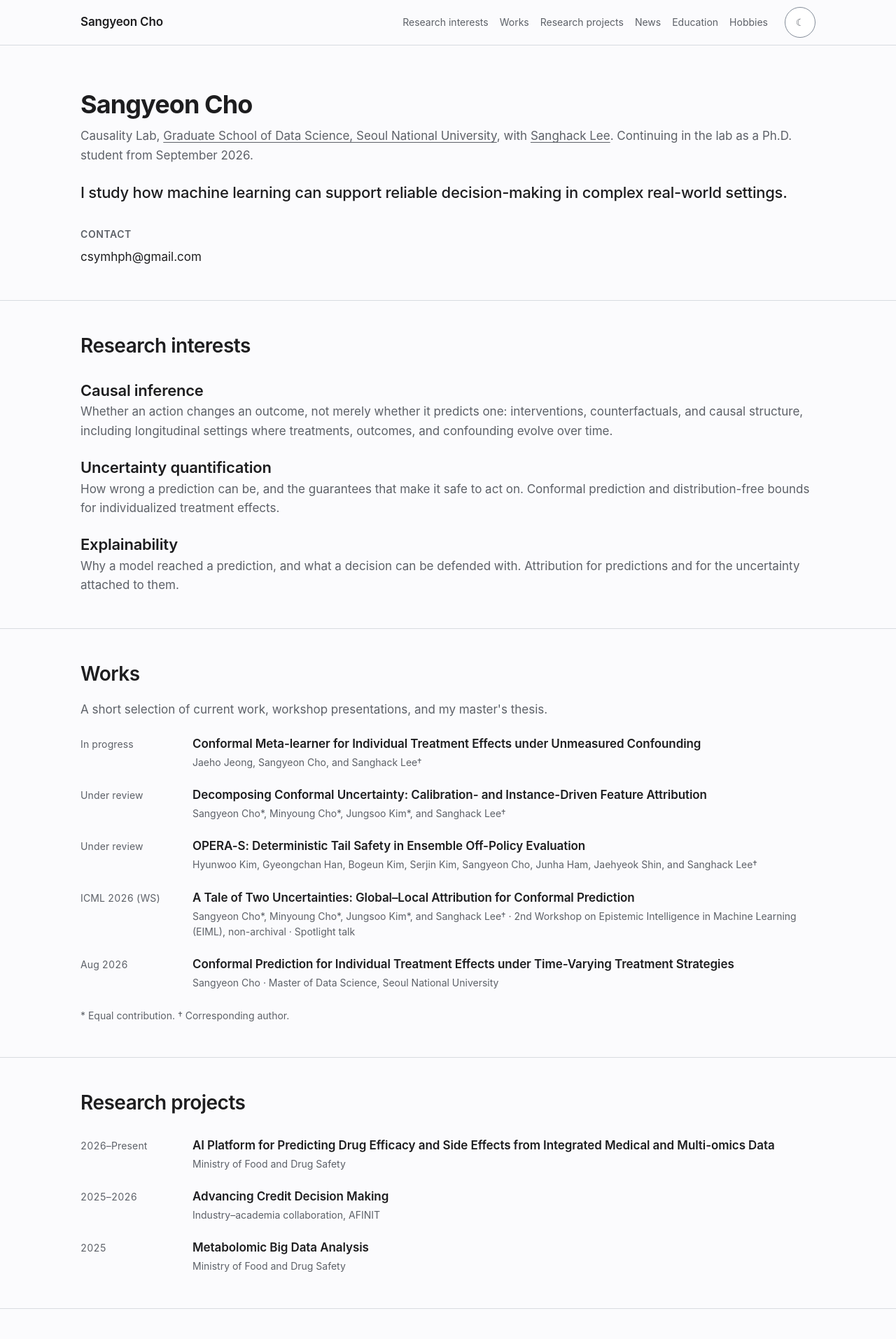
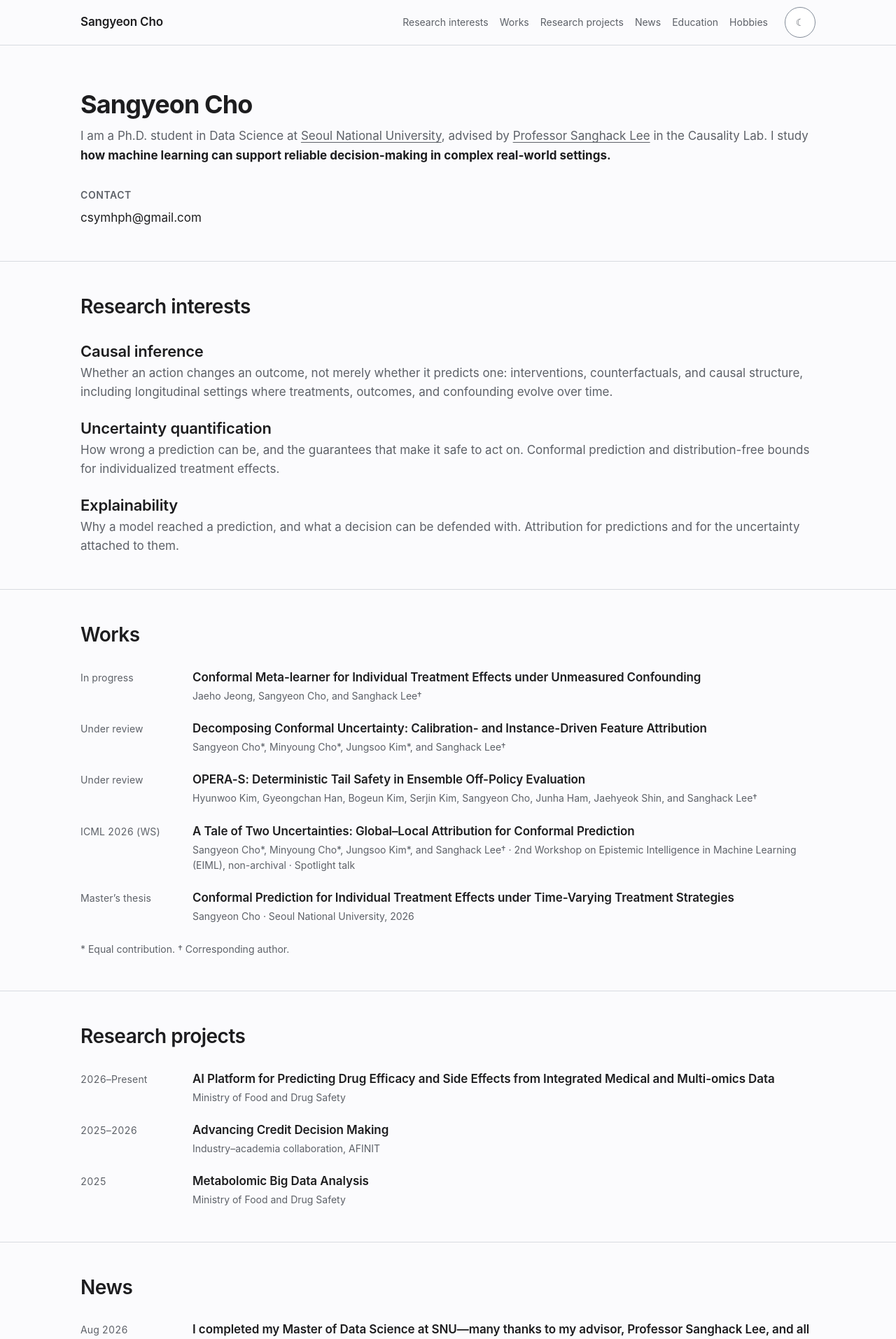
Before and after one commit to csymhph/csymhph.github.io, a Jekyll site: the page built from index.md, in a window 1280 px wide. Shown: the top 1914 px of the page at 70% size. Built offline with Jekyll 4.4.1, drawn with Linux system fonts in a browser that asks for light colours; some of the changed text lies outside the part shown.

Commit message:
Make the homepage copy more direct and personal.
The introduction now uses conventional doctoral framing while Works and News avoid redundant metadata and scaffolding.

Co-Authored-By: Claude <noreply@anthropic.com>

```diff
--- a/assets/main.scss
+++ b/assets/main.scss
@@ -324,8 +324,13 @@ h3 {
 }
 
 .role {
-  margin: 0 0 var(--s5);
+  margin: 0 0 var(--s6);
   color: var(--muted);
+}
+
+.role strong {
+  color: var(--text);
+  font-weight: 650;
 }
 
 .role a,
@@ -335,19 +340,6 @@ h3 {
 
 .role a:hover {
   color: var(--accent-hover);
-}
-
-.claim {
-  margin: 0 0 var(--s6);
-  font-size: var(--type-sub);
-  font-weight: 480;
-  letter-spacing: -0.012em;
-  line-height: 1.45;
-}
-
-.section-intro {
-  margin: calc(-1 * var(--s3)) 0 var(--s5);
-  color: var(--muted);
 }
 
 .contact,
--- a/index.md
+++ b/index.md
@@ -8,12 +8,11 @@ permalink: /
     <div class="intro-main">
       <h1 id="intro-title">{{ site.title | escape }}</h1>
       <p class="role">
-        Causality Lab,
-        <a href="https://gsds.snu.ac.kr/">Graduate School of Data Science, Seoul National University</a>,
-        with <a href="https://www.sanghacklee.me/">Sanghack Lee</a>.
-        Continuing in the lab as a Ph.D. student from September 2026.
+        I am a Ph.D. student in Data Science at
+        <a href="https://gsds.snu.ac.kr/">Seoul National University</a>, advised by
+        <a href="https://www.sanghacklee.me/">Professor Sanghack Lee</a> in the Causality Lab.
+        I study <strong>{{ site.claim | remove_first: 'I study ' }}</strong>
       </p>
-      <p class="claim">{{ site.claim }}</p>
       <p class="contact">
         <span class="contact-label">Contact</span>
         {{ site.email | escape }}
@@ -51,7 +50,6 @@ permalink: /
 <section class="band" id="works" aria-labelledby="works-title">
   <div class="shell">
     <h2 id="works-title">Works</h2>
-    <p class="section-intro">A short selection of current work, workshop presentations, and my master's thesis.</p>
     <ol class="records" aria-label="Works">
       <li class="record">
         <span class="record-date">In progress</span>
@@ -82,10 +80,10 @@ permalink: /
         </div>
       </li>
       <li class="record">
-        <span class="record-date">Aug 2026</span>
+        <span class="record-date">Master’s thesis</span>
         <div class="record-copy">
           <h3>Conformal Prediction for Individual Treatment Effects under Time-Varying Treatment Strategies</h3>
-          <p>Sangyeon Cho · Master of Data Science, Seoul National University</p>
+          <p>Sangyeon Cho · Seoul National University, 2026</p>
         </div>
       </li>
     </ol>
@@ -129,13 +127,12 @@ permalink: /
       <li class="record">
         <time class="record-date" datetime="2026-08">Aug 2026</time>
         <div class="record-copy">
-          <h3>I completed my Master of Data Science at SNU!</h3>
-          <p>Many thanks to my advisor, Professor Sanghack Lee, and all my collaborators.</p>
+          <h3>I completed my Master of Data Science at SNU—many thanks to my advisor, Professor Sanghack Lee, and all my collaborators!</h3>
         </div>
       </li>
       <li class="record">
         <time class="record-date" datetime="2026-07">Jul 2026</time>
-        <div class="record-copy"><h3>Spotlight talk at the EIML workshop, ICML 2026</h3></div>
+        <div class="record-copy"><h3>I gave a spotlight talk on our work at the EIML workshop at ICML 2026!</h3></div>
       </li>
     </ol>
   </div>
```
Also changed, not shown: DESIGN_SYSTEM.md (+2 -2 lines), MILESTONES.md (+2 -1 lines), design-demo/m4.2-rebuild/index.html (+12 -27 lines).
